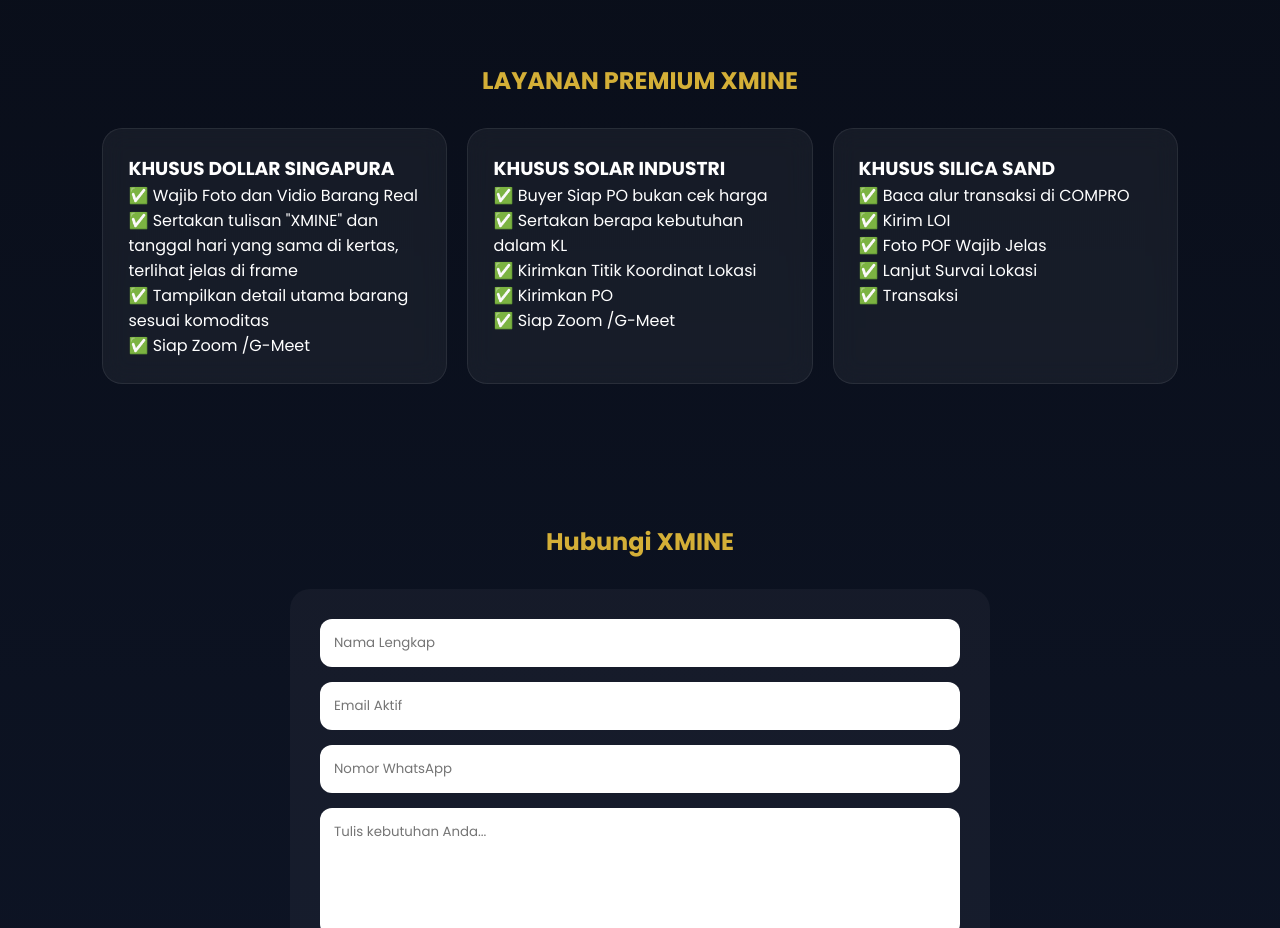
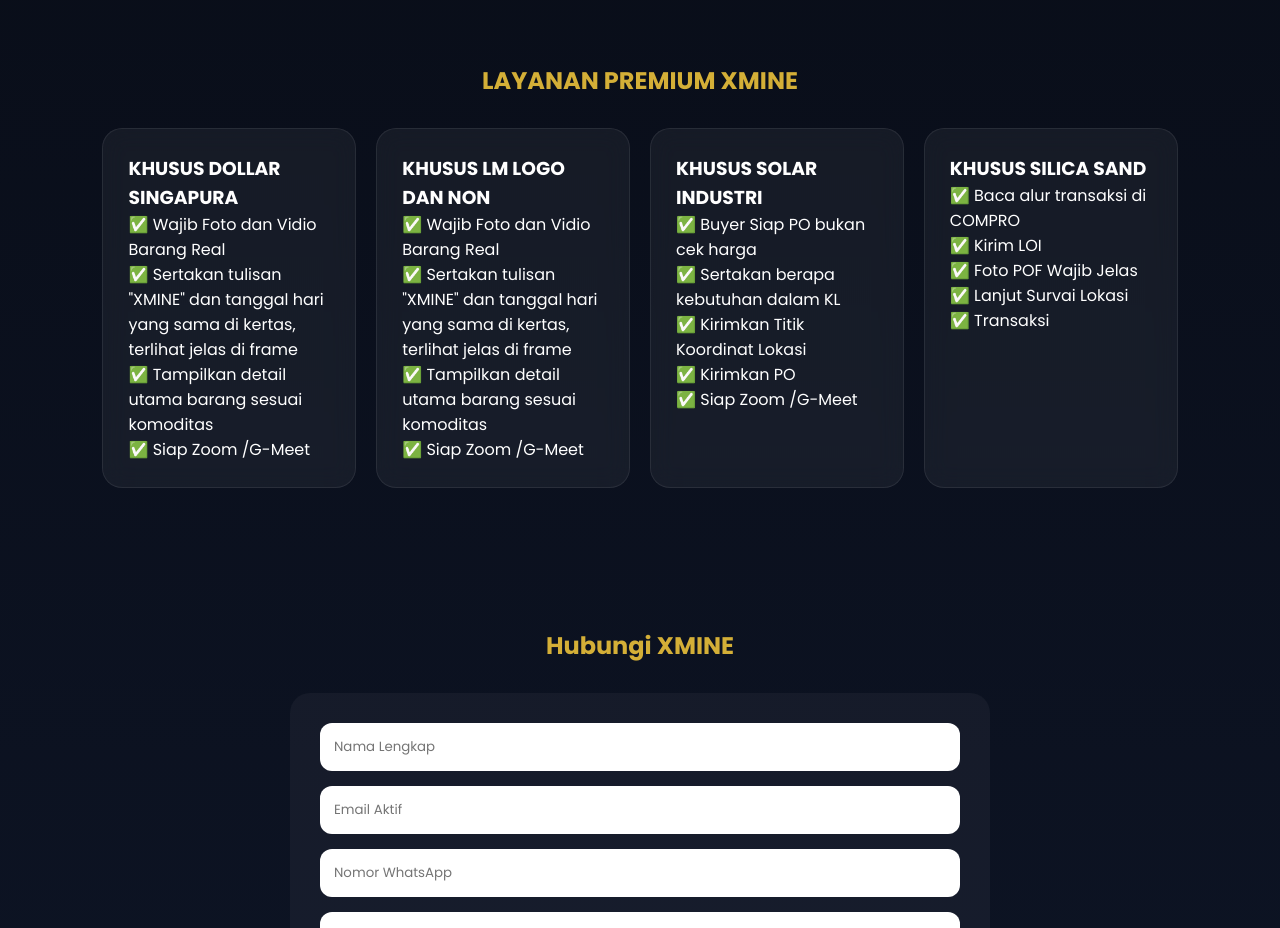
Before and after one commit to XMINETRADER/site, a plain HTML site: page index.html in a window 1280 px wide. Shown: the part 1320-2248 px from the top of the page. Drawn offline with Linux system fonts and the light colour scheme.

Commit message:
Update index.html

```diff
--- a/index.html
+++ b/index.html
@@ -271,6 +271,14 @@
       <p>✅ Siap Zoom /G-Meet</p>
 
     </div>
+	<div class="card">
+      <h3>KHUSUS LM LOGO DAN NON</h3>
+      <p>✅ Wajib Foto dan Vidio Barang Real </p>
+      <p>✅ Sertakan tulisan "XMINE" dan tanggal hari yang sama di kertas, terlihat jelas di frame </p>
+      <p>✅ Tampilkan detail utama barang sesuai komoditas</p>
+      <p>✅ Siap Zoom /G-Meet</p>
+
+    </div>
     <div class="card">
       <h3>KHUSUS SOLAR INDUSTRI</h3>
       <p>✅ Buyer Siap PO bukan cek harga </p>
```
